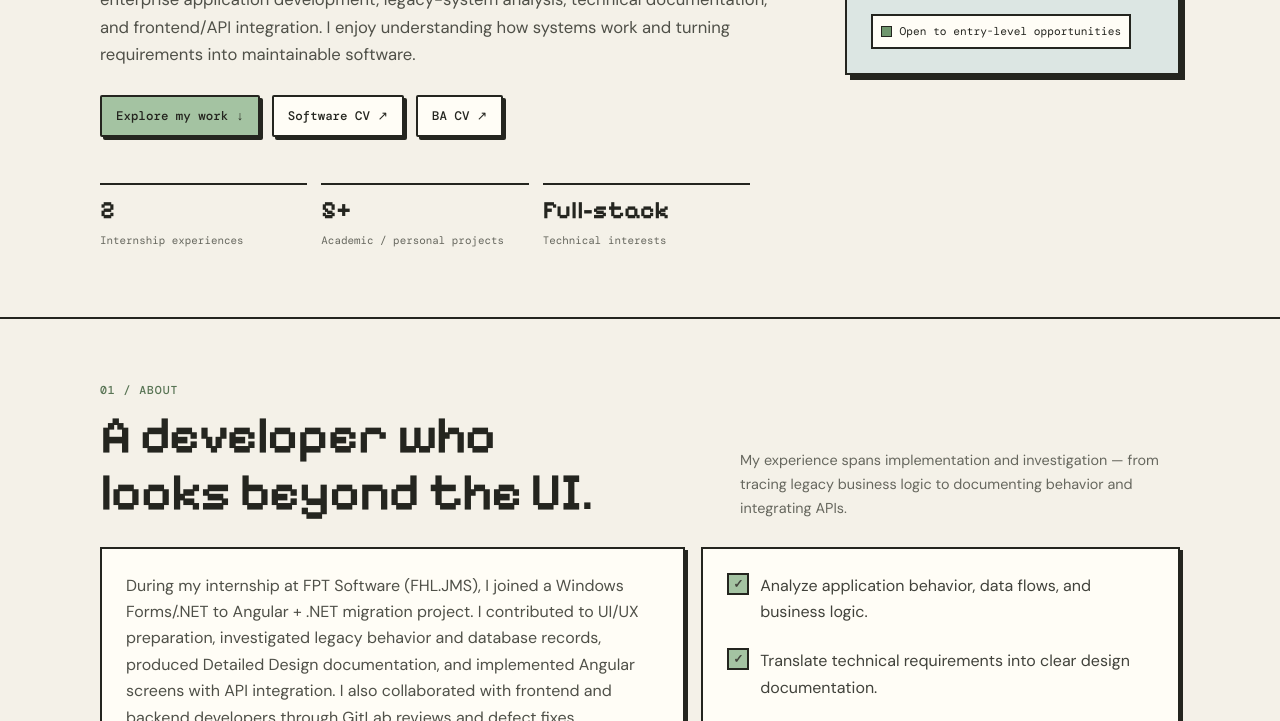
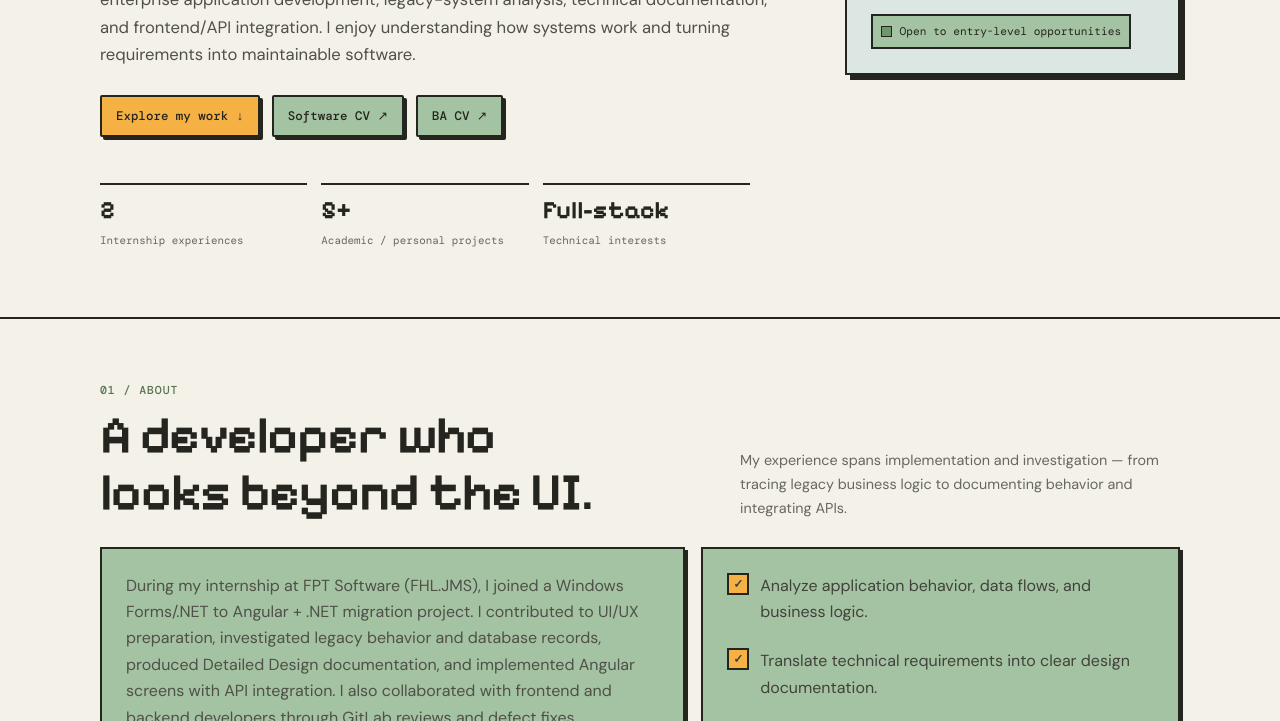
Before and after one commit to imasing/Portfolio-, a plain HTML site: page index.html in a window 1280 px wide. Shown: the part 582-1303 px from the top of the page. Drawn offline with nearby package versions, Linux system fonts and the light colour scheme.

Commit message:
update color theme for experinces purpose

```diff
--- a/index.html
+++ b/index.html
@@ -12,11 +12,11 @@
   <style>
     :root {
       --paper: #f4f1e8;
-      --surface: #fffdf6;
+      --surface: #A4C3A2;
       --ink: #24251f;
       --muted: #66675e;
       --line: #24251f;
-      --lime: #A4C3A2;
+      --lime: #F6B145;
       --lime-dark: #88A985;
       --blue: #DCE6E3;
       --orange: #E8D9C6;
```
